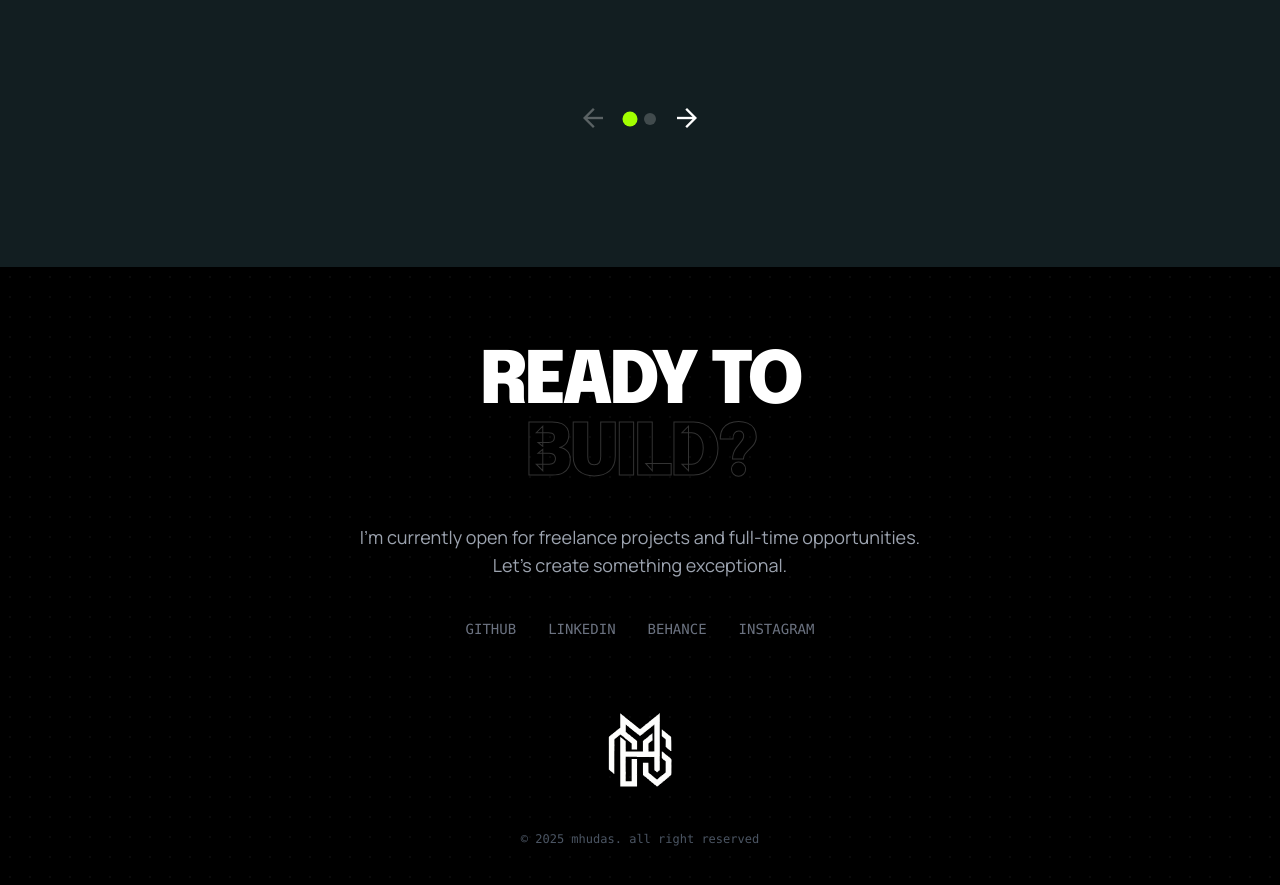
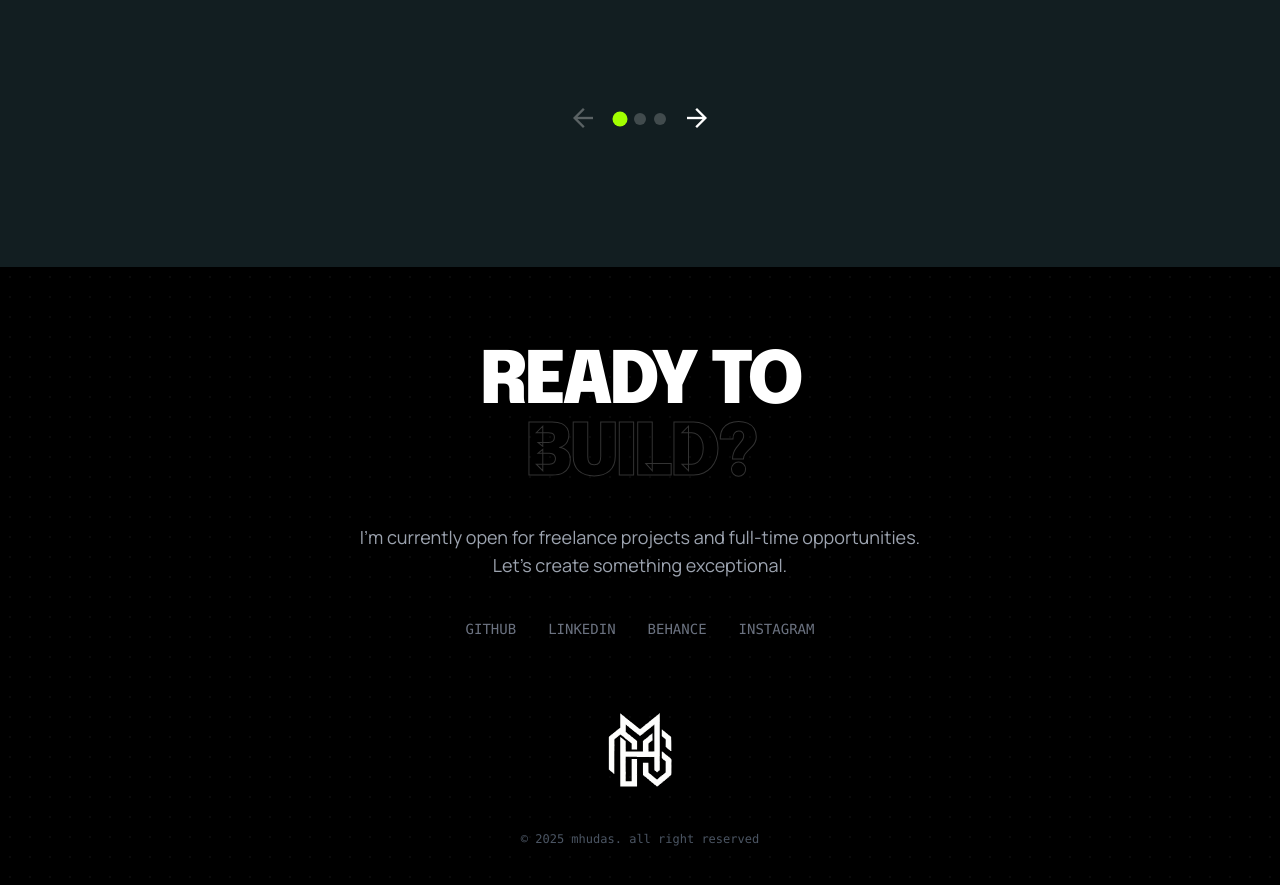
Before and after one commit to mhudas/mhudas.github.io, a React (Vite) app: page / in a window 1280 px wide. Shown: the part 2631-3516 px from the top of the page. Built offline with nearby package versions, Linux system fonts and the light colour scheme.

Commit message:
Update project on SelectedWorks.jsx

```diff
--- a/src/components/SelectedWorks.jsx
+++ b/src/components/SelectedWorks.jsx
@@ -24,6 +24,15 @@ export default function SelectedWorks() {
             tags: ["UI/UX", "React", "Figma"],
             embedSrc: "https://www.behance.net/embed/project/242469583?ilo0=1",
             link: "https://www.behance.net/gallery/242469583/CourtBooker"
+        },
+        {
+            type: "embed",
+            title: "Kotak",
+            description: "High-performance B2B data intelligence platform. A dark-themed SaaS interface focused on advanced data visualization and sales efficiency.",
+            year: "2026",
+            tags: ["UI/UX", "React", "Figma"],
+            embedSrc: "https://www.behance.net/embed/project/242762223?ilo0=1",
+            link: "https://www.behance.net/gallery/242762223/Kotak-B2B-Data-Intelligence-Platform"
         },
         {
             type: "embed",
```
